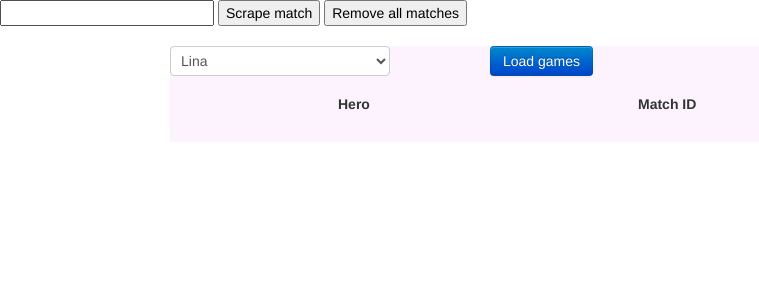
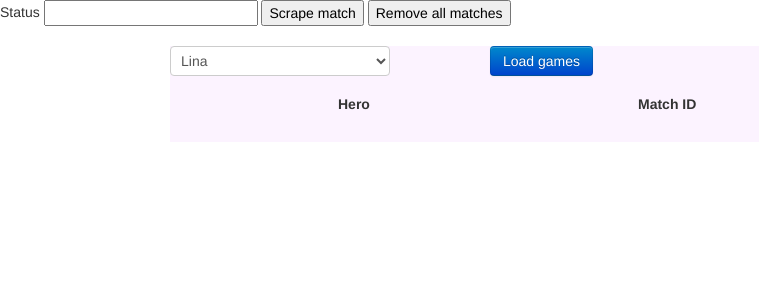
Before and after one commit to Spacejoker/dota-rep, a Flask app: page /matches_list in a window 1280 px wide. Shown: the top 300 px of the page, without its empty margins (0-759 px from the left). Run offline with Flask 2, Linux system fonts and the light colour scheme; lists and menus that the app fills with data are empty; parts of the project's set-up code (start-up, migrations or seed data) failed here and were passed over; some libraries are stand-ins or nearby versions.

Commit message:
improved admin

```diff
--- a/templates/matches_list.html
+++ b/templates/matches_list.html
@@ -11,6 +11,7 @@ function Match(hero, match_id){
 
 var myModel = {
     self: this,
+    status: ko.observable('Status'),
 //    name: ko.observable('Jensa'),
 //    age: ko.observable(28),
     //match_id: ko.observable(''),
@@ -53,6 +54,7 @@ $(function() {
         $.getJSON($SCRIPT_ROOT + '/_scrape_game', {
             match_id: $('input[name="match_id_input"]').val()//'67601693'
             }, function(data) {
+            self.myModel.status('Added a game or two.');
         });
         return false;
     });
@@ -63,7 +65,7 @@ $(function() {
     $('button#remove_match').bind('click', function() {
         $.getJSON($SCRIPT_ROOT + '/admin/_remove_match', {
             }, function(data) {
-            alert('all matches deleted');
+            self.myModel.status('Deleted');
         });
         return false;
     });
@@ -74,6 +76,7 @@ $(function() {
 {% endblock %}
 
 {% block body %}
+<span data-bind="text: status">Status</span>
 <input name="match_id_input"></input>
 <button css="btn" id="scrape_match">Scrape match</button>
 <button css="btn btn-warning" id="remove_match">Remove all matches</button>
```
